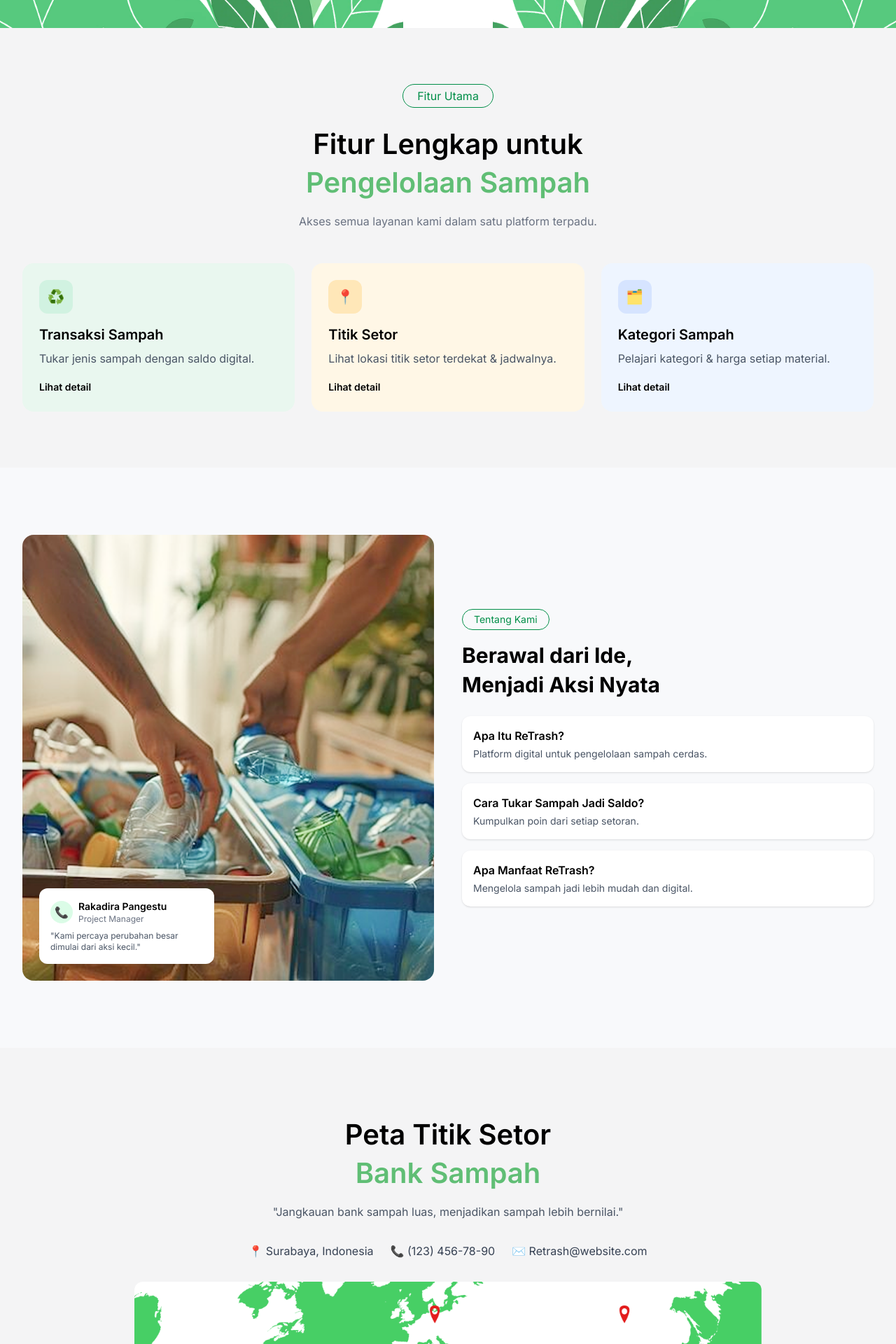
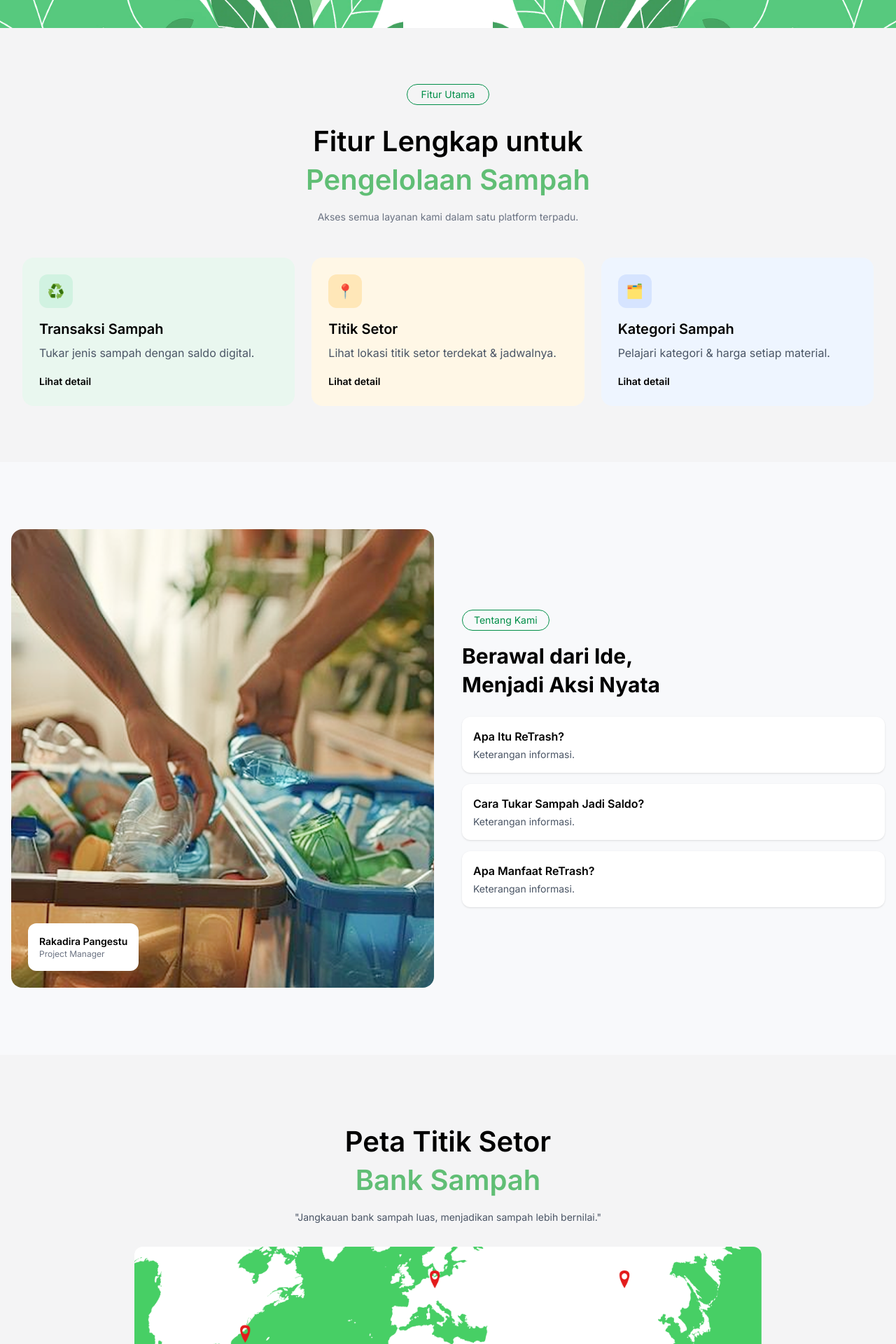
Before and after one commit to retrashcelerates/frontend, a React (Vite) app: page / in a window 1280 px wide. Shown: the part 740-2660 px from the top of the page at 70% size. Built offline with nearby package versions, Linux system fonts and the light colour scheme.

Commit message:
Update project with latest structure

```diff
--- a/package.json
+++ b/package.json
@@ -11,6 +11,7 @@
   },
   "dependencies": {
     "@tailwindcss/vite": "^4.1.17",
+    "aos": "^2.3.4",
     "react": "^19.2.0",
     "react-dom": "^19.2.0",
     "react-router-dom": "^7.9.6",
--- a/src/pages/homepage.jsx
+++ b/src/pages/homepage.jsx
@@ -1,3 +1,7 @@
+import { useEffect } from "react";
+import AOS from "aos";
+import "aos/dist/aos.css";
+
 import DataImage from "../data";
 import Footer from "../components/Footer";
 import { useNavigate } from "react-router-dom";
@@ -7,6 +11,11 @@ import Daun2 from "../../public/assets/daun2.png";
 
 function Homepage() {
   const navigate = useNavigate();
+
+  useEffect(() => {
+    AOS.init({ duration: 900, once: true });
+  }, []);
+
   return (
     <>
       {/* HERO SECTION */}
@@ -14,34 +23,30 @@ function Homepage() {
         id="beranda"
         className="relative pt-24 pb-40 md:pb-75 overflow-hidden bg-white"
       >
-        {/* Dekorasi Daun Bagian Bawah */}
+        {/* Dekorasi */}
         <img
           src={Daun1}
-          className="absolute bottom-0 left-0 w-[45%] pointer-events-none select-none"
+          className="absolute bottom-0 left-0 w-[45%]"
           alt="decor"
         />
-
         <img
           src={Daun2}
-          className="absolute bottom-0 right-0 w-[45%] pointer-events-none select-none"
+          className="absolute bottom-0 right-0 w-[45%]"
           alt="decor"
         />
 
         {/* Konten Tengah */}
         <div className="max-w-7xl mx-auto flex flex-col-reverse md:grid md:grid-cols-2 items-center gap-10 px-4 sm:px-6 lg:px-8 relative z-[2]">
-          {/* Text */}
-          <div>
+          <div data-aos="fade-right">
             <h1 className="text-[32px] sm:text-[40px] lg:text-[46px] font-bold leading-tight mb-4">
               Ayo <span className="text-[#60BE75]">Hijaukan</span> dan <br />
               Hidupkan Dunia!
             </h1>
-
             <p className="text-gray-700 mb-6 text-sm sm:text-base">
               Dengan ReTrash, setiap botol dan bungkus punya nilai. Setorkan
               sampahmu, kumpulkan poin, dan tukarkan saldo digital langsung di
               akunmu.
             </p>
-
             <button
               onClick={() => navigate("/login")}
               className="bg-[#222] text-white py-3 px-7 rounded-xl font-semibold hover:bg-[#018E48] transition"
@@ -50,8 +55,7 @@ function Homepage() {
             </button>
           </div>
 
-          {/* Hero Image */}
-          <div className="flex justify-center relative">
+          <div className="flex justify-center" data-aos="fade-left">
             <img
               src={DataImage.HeroImage}
               className="w-[280px] sm:w-[380px] md:w-[480px]"
@@ -61,10 +65,13 @@ function Homepage() {
         </div>
       </section>
 
-      {/* SECTION PROGRAM — tetap seperti punya kamu */}
+      {/* SECTION FITUR */}
       <section id="program" className="py-20">
-        <div className="max-w-7xl mx-auto px-4 sm:px-6 lg:px-8 text-center">
-          <div className="text-sm sm:text-base inline-block px-5 py-1 border border-[#018E48] text-[#018E48] rounded-full mb-6">
+        <div
+          className="max-w-7xl mx-auto px-4 sm:px-6 lg:px-8 text-center"
+          data-aos="fade-up"
+        >
+          <div className="text-sm inline-block px-5 py-1 border border-[#018E48] text-[#018E48] rounded-full mb-6">
             Fitur Utama
           </div>
 
@@ -73,7 +80,7 @@ function Homepage() {
             <span className="text-[#60BE75]">Pengelolaan Sampah</span>
           </h2>
 
-          <p className="text-gray-500 max-w-xl mx-auto mt-4 mb-12 text-sm sm:text-base">
+          <p className="text-gray-500 max-w-xl mx-auto mt-4 mb-12 text-sm">
             Akses semua layanan kami dalam satu platform terpadu.
           </p>
 
@@ -105,6 +112,8 @@ function Homepage() {
                 key={i}
                 className="rounded-2xl p-6 text-left hover:shadow-lg transition"
                 style={{ background: card.bg }}
+                data-aos="zoom-in"
+                data-aos-delay={i * 150}
               >
                 <div
                   className="w-12 h-12 flex items-center justify-center rounded-xl text-xl mb-4"
@@ -124,10 +133,13 @@ function Homepage() {
         </div>
       </section>
 
+      {/* SECTION TENTANG */}
       <section id="tentang" className="py-24 bg-[#F8F9FB]">
-        <div className="max-w-7xl mx-auto grid md:grid-cols-2 gap-10 items-center px-4 sm:px-6 lg:px-8">
-          {/* Gambar + Card Nama */}
-          <div className="relative">
+        <div
+          className="max-w-7xl mx-auto grid md:grid-cols-2 gap-10 items-center px-4"
+          data-aos="fade-up"
+        >
+          <div data-aos="fade-right">
             <img
               src={DataImage.TentangImage}
               className="rounded-2xl w-full object-cover"
@@ -135,25 +147,12 @@ function Homepage() {
             />
 
             <div className="absolute bottom-6 left-6 bg-white shadow-lg p-4 rounded-xl max-w-[250px]">
-              <div className="flex items-center gap-2 mb-2">
-                <div className="w-8 h-8 rounded-full bg-green-100 text-green-600 flex items-center justify-center">
-                  📞
-                </div>
-
-                <div>
-                  <p className="text-sm font-semibold">Rakadira Pangestu</p>
-                  <p className="text-xs text-gray-500">Project Manager</p>
-                </div>
-              </div>
-
-              <p className="text-xs text-gray-600">
-                "Kami percaya perubahan besar dimulai dari aksi kecil."
-              </p>
+              <p className="text-sm font-semibold">Rakadira Pangestu</p>
+              <p className="text-xs text-gray-500">Project Manager</p>
             </div>
           </div>
 
-          {/* Konten Teks */}
-          <div>
+          <div data-aos="fade-left">
             <div className="text-sm inline-block px-4 py-1 border border-[#018E48] text-[#018E48] rounded-full mb-4">
               Tentang Kami
             </div>
@@ -164,25 +163,18 @@ function Homepage() {
 
             <div className="space-y-4">
               {[
-                [
-                  "Apa Itu ReTrash?",
-                  "Platform digital untuk pengelolaan sampah cerdas.",
-                ],
-                [
-                  "Cara Tukar Sampah Jadi Saldo?",
-                  "Kumpulkan poin dari setiap setoran.",
-                ],
-                [
-                  "Apa Manfaat ReTrash?",
-                  "Mengelola sampah jadi lebih mudah dan digital.",
-                ],
-              ].map(([title, desc], i) => (
+                "Apa Itu ReTrash?",
+                "Cara Tukar Sampah Jadi Saldo?",
+                "Apa Manfaat ReTrash?",
+              ].map((title, i) => (
                 <div
                   key={i}
-                  className="p-4 bg-white rounded-xl shadow hover:shadow-md transition"
+                  className="p-4 bg-white rounded-xl shadow"
+                  data-aos="fade-up"
+                  data-aos-delay={i * 150}
                 >
                   <h4 className="font-semibold mb-1">{title}</h4>
-                  <p className="text-sm text-gray-600">{desc}</p>
+                  <p className="text-sm text-gray-600">Keterangan informasi.</p>
                 </div>
               ))}
             </div>
@@ -190,30 +182,18 @@ function Homepage() {
         </div>
       </section>
 
-      {/* SECTION PETA TITIK SETOR */}
+      {/* SECTION MAP */}
       <section className="py-24">
-        <div className="max-w-7xl mx-auto px-4 sm:px-6 lg:px-8 text-center">
+        <div className="max-w-7xl mx-auto px-4 text-center" data-aos="fade-up">
           <h2 className="text-[28px] sm:text-[34px] lg:text-[40px] font-semibold leading-snug">
             Peta Titik Setor <br />
             <span className="text-[#60BE75]">Bank Sampah</span>
           </h2>
 
-          <p className="text-gray-600 mt-4 mb-8 text-sm sm:text-base">
+          <p className="text-gray-600 mt-4 mb-8 text-sm">
             "Jangkauan bank sampah luas, menjadikan sampah lebih bernilai."
           </p>
 
-          {/* Info Kontak */}
-          <div className="flex flex-col md:flex-row items-center justify-center gap-6 mb-8 text-gray-700">
-            <div className="flex items-center gap-2">
-              📍 Surabaya, Indonesia
-            </div>
-            <div className="flex items-center gap-2">📞 (123) 456-78-90</div>
-            <div className="flex items-center gap-2">
-              ✉️ Retrash@website.com
-            </div>
-          </div>
-
-          {/* Map Gambar */}
           <img
             src={DataImage.MapImage}
             className="w-full max-w-4xl mx-auto rounded-xl"
```
Also changed, not shown: 1 other file (tests, documents, lock files or other folders).
